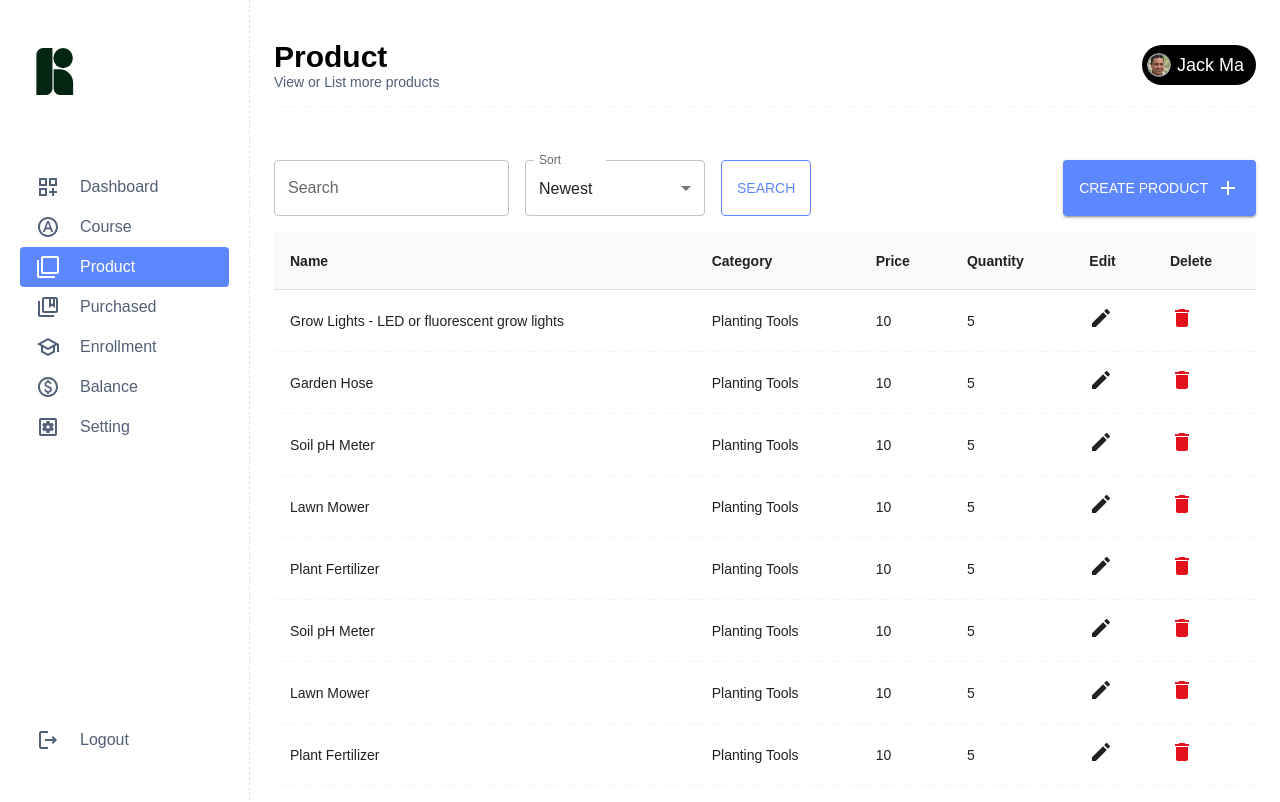
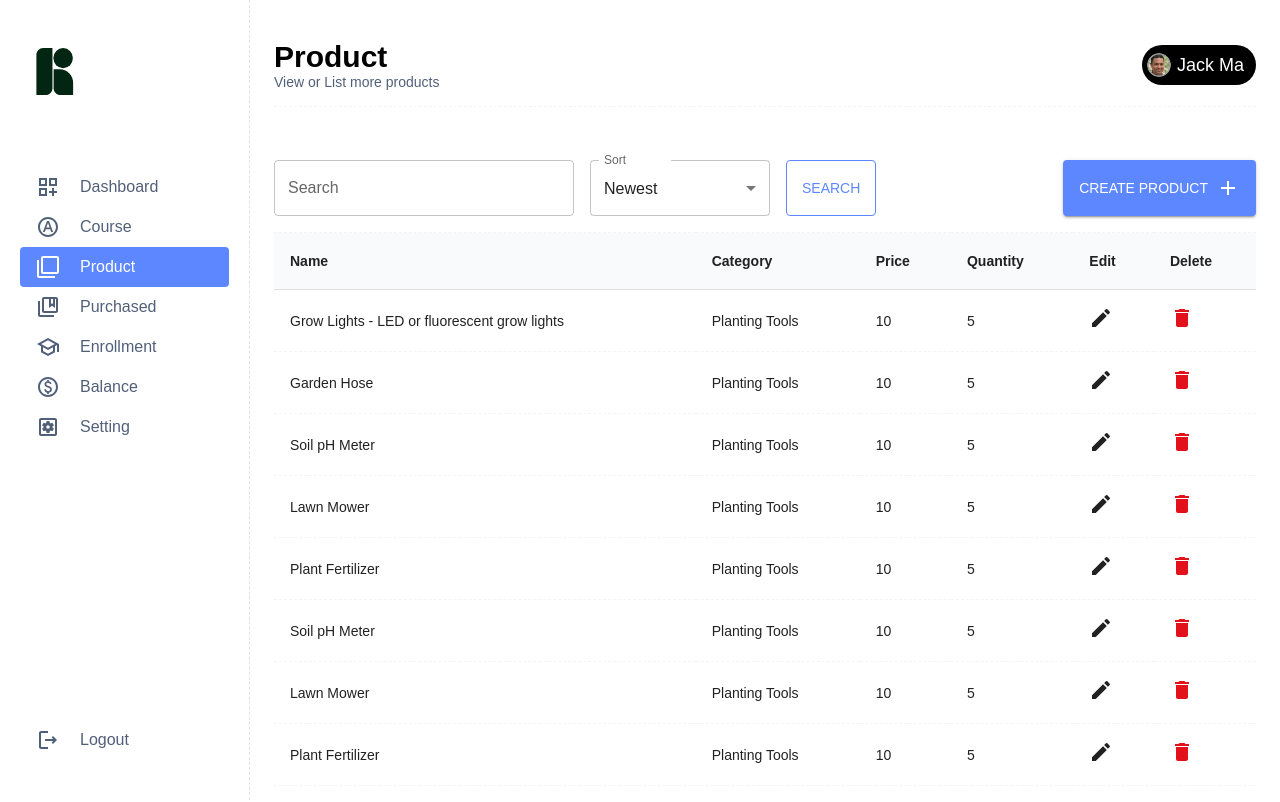
Before and after one commit to Kh1T/agteach-instructor, a React (Create React App) app: page /product in a window 1280 px wide. Shown: the top 802 px of the page. Built offline with nearby package versions, Linux system fonts and the light colour scheme.

Commit message:
feat: update link back route

```diff
--- a/src/pages/NewProduct.jsx
+++ b/src/pages/NewProduct.jsx
@@ -5,11 +5,11 @@ import ProductPhoto from "../components/ProductComponents/ProductPhoto";
 import AdditionalPhoto from "../components/ProductComponents/AdditionalPhoto";
 import ButtonComponent from "../components/CourseProductComponents/ButtonInBox";
 
-import { Box , Button, Typography  } from "@mui/material";
+import { Box, Button, Typography } from "@mui/material";
 import ArrowBackIosIcon from "@mui/icons-material/ArrowBackIos";
 import ProductPrice from "../components/ProductComponents/ProductPrice";
 
-import {useNavigate , Link} from "react-router-dom";
+import { useNavigate } from "react-router-dom";
 
 function NewProductPage() {
   const navigate = useNavigate();
@@ -17,13 +17,13 @@ function NewProductPage() {
   return (
     <Box sx={{ width: "100%", pb: 30 }}>
       <Button
-        variant="text"
+        variant="Text"
         startIcon={<ArrowBackIosIcon fontSize="small" color="dark.300" />}
-        sx={{ textDecoration: "underline" , color:"dark.300" }}
+        sx={{ textDecoration: "underline", color: "dark.300" }}
+        onClick={() => navigate(-1)}
       >
         <Typography variant="bsr">Go Back</Typography>
       </Button>
-
       <ProductCategory />
       <AboutProduct />
       <ProductQuantity />
--- a/src/pages/Product.jsx
+++ b/src/pages/Product.jsx
@@ -8,113 +8,49 @@ import {
   Stack,
   TextField,
 } from "@mui/material";
-import { useState } from "react";
+import { useRef, useState } from "react";
 import EditIcon from "@mui/icons-material/Edit";
 import AddIcon from "@mui/icons-material/Add";
 import DeleteIcon from "@mui/icons-material/Delete";
 import { products } from "../data/productsDummy";
-import TableComponent from "../components/TableComponent";
+import CustomTable from "../components/CustomTable";
+import QueryHeader from "../components/QueryHeader";
 function ProductPage() {
   const [sortBy, setSortBy] = useState();
+  const [selectState, setSelectState] = useState(0);
 
-  // Dumy data
-  function createData(...rest) {
-    return { ...rest };
-  }
-  const headers = ["Product Name", "Category", "Quantity", "Price", "Edit"];
-  const rows = [
-    createData(
-      "Pruning Shears",
-      "Planting Tools",
-      25,
-      "$15",
-      <Button
-        onClick={() => console.log("edit12")}
-        startIcon={<AddIcon />}
-        variant="contained"
-        color="primary"
-      >
-        Edit
-      </Button>
-    ),
-    createData("Garden Hose", "Watering Equipment", 50, "$30", "edit"),
-    createData("Soil pH Meter", "Soil Testing", 40, "$25", "edit"),
-    createData("Wheelbarrow", "Transport Tools", 15, "$80", "edit"),
-    createData("Garden Gloves", "Safety Gear", 100, "$5", "edit"),
-    createData("Lawn Mower", "Lawn Care", 10, "$200", "edit"),
-    createData("Compost Bin", "Composting", 12, "$60", "edit"),
-    createData("Garden Trowel", "Planting Tools", 75, "$10", "edit"),
-    createData("Plant Fertilizer", "Soil Amendments", 45, "$12", "edit"),
-    createData("Watering Can", "Watering Equipment", 30, "$8", "edit"),
-    createData("Garden Rake", "Garden Tools", 25, "$20", "edit"),
-    createData("Hedge Trimmer", "Garden Tools", 20, "$100", "edit"),
-    createData("Seed Starter Kit", "Planting Tools", 60, "$18", "edit"),
-    createData("Bird Feeder", "Garden Decor", 40, "$25", "edit"),
-    createData("Plant Labels", "Garden Accessories", 150, "$3", "edit"),
-  ];
-  const data = { headers, rows };
-
+  const searchRef = useRef();
+  const label = "Sort";
   const productList = products.map((item) => ({
     ...item,
     edit: (
-      // <Button variant="contained">
-        <EditIcon sx={{ cursor: "pointer"}} onClick={() => console.log(item.name)} />
-
-      // </Button>
+      <EditIcon
+        sx={{ cursor: "pointer" }}
+        onClick={() => console.log(item.name)}
+      />
     ),
-    delete: <DeleteIcon color="red" sx={{cursor: "pointer"}} onClick={() => console.log(item.name)} />
+    delete: (
+      <DeleteIcon
+        color="red"
+        sx={{ cursor: "pointer" }}
+        onClick={() => console.log(item.name)}
+      />
+    ),
   }));
-
-  // console.log(productList.forEach(item => console.log(Object.keys(item))));
-
+  function handleSearch() {}
   return (
     <Box sx={{ width: "100%" }}>
-      <Stack direction="row" sx={{ justifyContent: "space-between", mb: 2 }}>
-        <Stack direction="row" spacing={2}>
-          <TextField
-            id="search"
-            label="Search"
-            variant="outlined"
-            placeholder="How to maintain plant"
-          />
-          <Box sx={{ minWidth: 180 }}>
-            <FormControl fullWidth>
-              <InputLabel id="demo-simple-select">Sort</InputLabel>
-              <Select
-                id="demo-simple-select"
-                value={sortBy}
-                onChange={(e) => setSortBy(e.target.value)}
-                label="Transaction"
-                defaultValue="10"
-              >
-                <MenuItem value={10}>Newest</MenuItem>
-                <MenuItem value={20}>Oldest</MenuItem>
-              </Select>
-            </FormControl>
-          </Box>
-
-          <Button
-            variant="outlined"
-            // color="blue"
-            sx={{
-              textTransform: "uppercase",
-              color: "purple.main",
-              borderColor: "purple.main",
-            }}
-          >
-            Search
-          </Button>
-        </Stack>
-        <Button
-          variant="contained"
-          sx={{ backgroundColor: "purple.main", textTransform: "uppercase" }}
-        >
-          Create Product
-          <AddIcon sx={{ ml: 1 }} />
-        </Button>
-      </Stack>
-      {/* <CustomTableMui data={data} /> */}
-      <TableComponent data={productList} rowLimit={10} isPagination={true} />
+      <QueryHeader
+        label={label}
+        searchRef={searchRef}
+        useSelectState={[selectState, setSelectState]}
+        isCreateNew={true}
+        selectData={["Newest", "Oldest"]}
+        handleSearch={handleSearch}
+        pathCreated="/product/new"
+        labelCreate="Create Product"
+      />
+      <CustomTable data={productList} rowLimit={10} isPagination={true} />
     </Box>
   );
 }
--- a/src/pages/PurchasedDetail.jsx
+++ b/src/pages/PurchasedDetail.jsx
@@ -1,7 +1,6 @@
 import { ChevronLeft } from "@mui/icons-material";
 import { Box, Button, Divider, Stack, Typography } from "@mui/material";
-import { Link as RouterLink, useNavigate } from "react-router-dom";
-import { Link } from "@mui/material";
+import { useNavigate } from "react-router-dom";
 // import CustomChip from "../components/CustomChip";
 import CustomTable from "../components/CustomTable";
 import CustomChip from "../components/CustomChip";
@@ -43,17 +42,16 @@ function PurchasedDetailPage() {
   const navigate = useNavigate();
   return (
     <Stack alignItems="start" gap={5}>
-      <Link component={RouterLink} to={navigate(-1)}>
       <Button
         variant="Text"
         sx={{ color: "dark.300" }}
         startIcon={<ChevronLeft />}
+        onClick={() => navigate(-1)}
       >
         <Typography variant="bsr" sx={{ textDecoration: "underline" }}>
           Go Back
         </Typography>
       </Button>
-      </Link>
       <Stack
         direction="row"
         width="100%"
```
Lines whose indentation alone changed are shown as unchanged.
